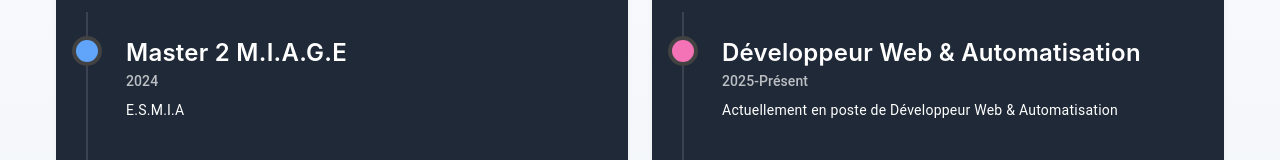
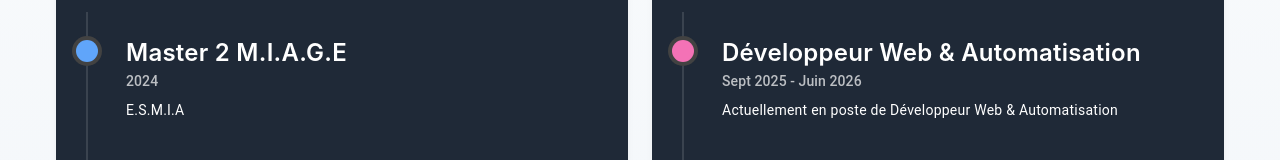
Before and after one commit to FIDYKELY/nw-portfolio-fidy, a Nuxt app: page / in a window 1280 px wide. Shown: the part 1163-1323 px from the top of the page. Built offline with nearby package versions, Linux system fonts and the light colour scheme.

Commit message:
date index

```diff
--- a/pages/index.vue
+++ b/pages/index.vue
@@ -194,7 +194,7 @@ const education = [
 const experiences = [
     {
     title: 'Développeur Web & Automatisation',
-    period: '2025-Présent',
+    period: 'Sept 2025 - Juin 2026',
     description: 'Actuellement en poste de Développeur Web & Automatisation',
     color: 'accent'
   },
```
